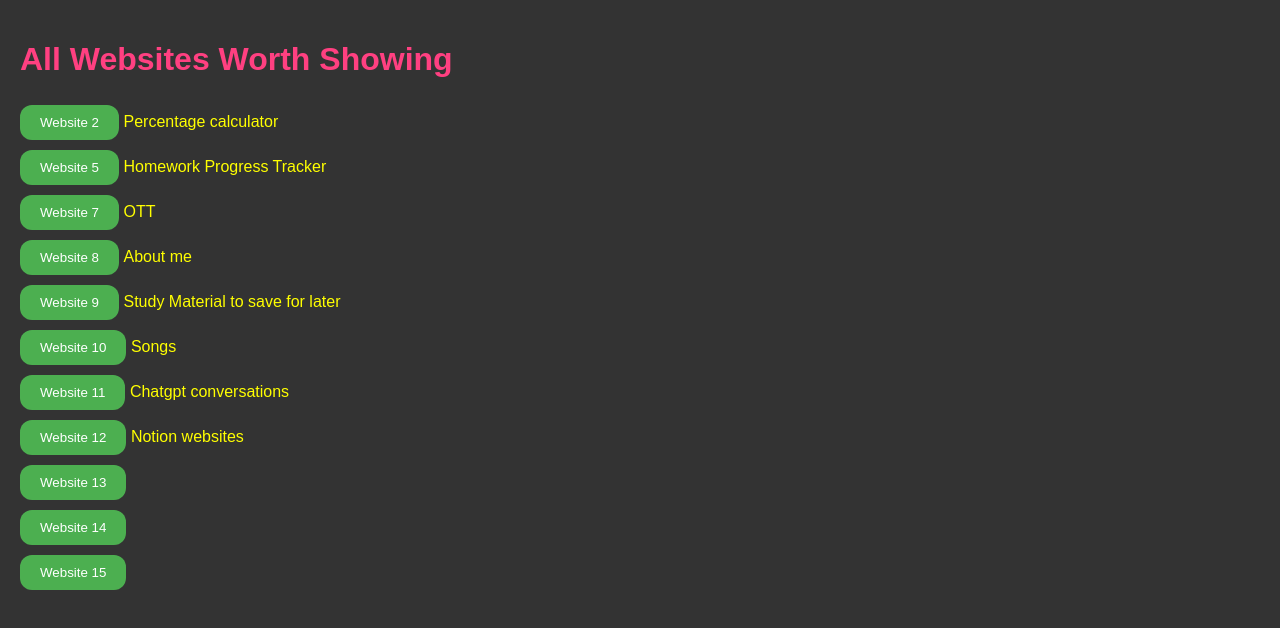
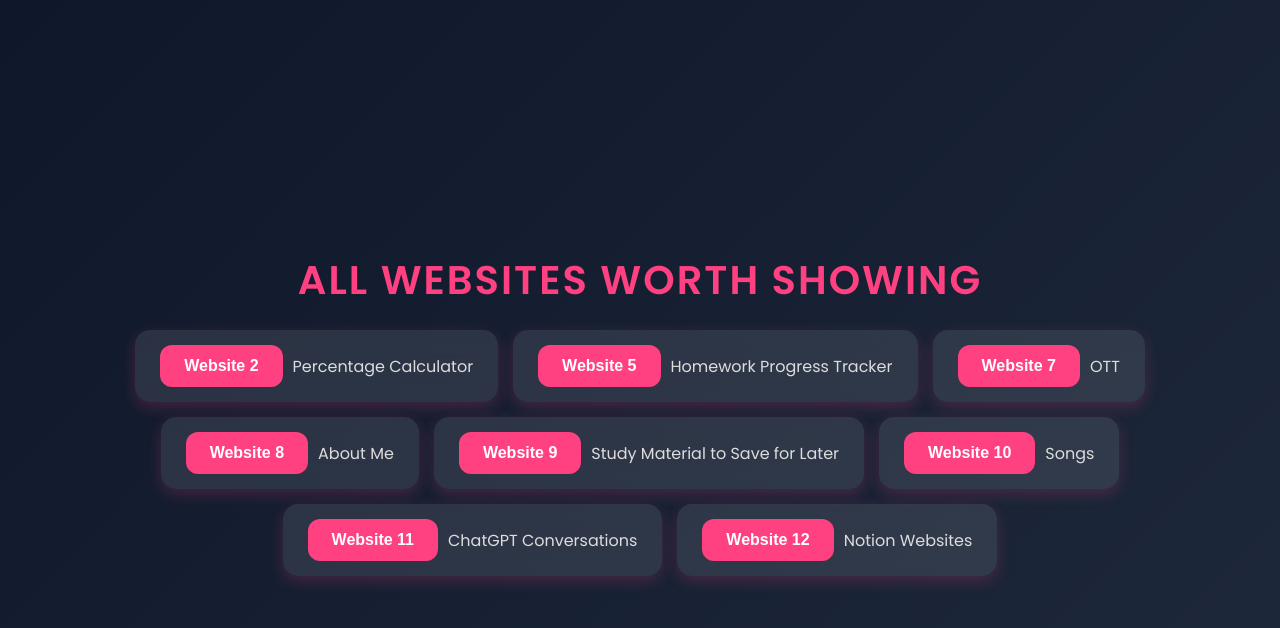
Before and after one commit to yashkumar2011/l, a plain HTML site: page index.html in a window 1280 px wide. Drawn offline with Linux system fonts and the light colour scheme.

Commit message:
made it look fire

```diff
--- a/index.html
+++ b/index.html
@@ -4,68 +4,125 @@
 <head>
     <meta charset="UTF-8">
     <meta name="viewport" content="width=device-width, initial-scale=1.0">
-    <title>Content locator</title>
-    <link rel="stylesheet" href="style.css">
+    <title>Content Locator</title>
+    <link rel="stylesheet" href="https://fonts.googleapis.com/css2?family=Poppins:wght@300;400;600&display=swap">
+    <style>
+        body {
+            font-family: 'Poppins', sans-serif;
+            margin: 0;
+            padding: 0;
+            display: flex;
+            flex-direction: column;
+            align-items: center;
+            justify-content: center;
+            height: 100vh;
+            background: linear-gradient(135deg, #0f172a, #1e293b);
+            color: #fff;
+            text-align: center;
+        }
+
+        h1 {
+            font-size: 2.5rem;
+            margin-bottom: 20px;
+            color: #FF4081;
+            text-transform: uppercase;
+            letter-spacing: 2px;
+        }
+
+        .container {
+            display: flex;
+            flex-wrap: wrap;
+            gap: 15px;
+            justify-content: center;
+            max-width: 90%;
+        }
+
+        .button-container {
+            display: flex;
+            align-items: center;
+            gap: 10px;
+            background: rgba(255, 255, 255, 0.1);
+            padding: 15px 25px;
+            border-radius: 15px;
+            backdrop-filter: blur(15px);
+            transition: all 0.3s ease-in-out;
+            box-shadow: 0 5px 15px rgba(255, 64, 129, 0.2);
+        }
+
+        .button-container:hover {
+            transform: scale(1.1);
+            background: rgba(255, 255, 255, 0.2);
+            box-shadow: 0 8px 20px rgba(255, 64, 129, 0.3);
+        }
+
+        button {
+            background: #FF4081;
+            color: white;
+            border: none;
+            padding: 12px 24px;
+            border-radius: 12px;
+            font-size: 1rem;
+            font-weight: 600;
+            cursor: pointer;
+            transition: all 0.3s ease-in-out;
+        }
+
+        button:hover {
+            background: #E91E63;
+            transform: scale(1.1);
+        }
+
+        p {
+            margin: 0;
+            font-size: 1rem;
+            font-weight: 400;
+            color: #ddd;
+        }
+
+        @media (max-width: 768px) {
+            .container {
+                flex-direction: column;
+                align-items: center;
+            }
+        }
+    </style>
 </head>
 
 <body>
-    <h1 style="color:#FF4081;">All Websites Worth Showing</h1>
-
-    <div>
+    <h1>All Websites Worth Showing</h1>
+    <div class="container">
+        <div class="button-container">
             <button onclick="location.href='index2.html'">Website 2</button>
-        <p style="display: inline;"> Percentage calculator</p>
+            <p>Percentage Calculator</p>
         </div>
-    <!-- <div>
-        <button onclick="location.href='index3.html'">Website 3</button>
-        <p style="display: inline;"> Introduction of me</p>
+        <div class="button-container">
+            <button onclick="location.href='index5.html'">Website 5</button>
+            <p>Homework Progress Tracker</p>
         </div>
-    <div>
-        <button onclick="location.href='index4.html'">Website 4</button>
-        <p style="display: inline;"> My Blog</p>
-    </div> -->
-    <div>
-        <button onclick="location.href='index5.html'">Website 5</button>
-        <p style="display: inline;"> Homework Progress Tracker</p>
+        <div class="button-container">
+            <button onclick="location.href='https://yashkumar2011.github.io/OTT/'">Website 7</button>
+            <p>OTT</p>
         </div>
-    <!-- <div>
-        <button onclick="location.href='index6.html'">Website 6</button>
-        <p style="display: inline;">Fill out this form</p>
-    </div> -->
-    <div>
-        <button onclick="location.href='https://yashkumar2011.github.io/OTT/'">Website 7</button>
-        <p style="display: inline;">OTT</p>
+        <div class="button-container">
+            <button onclick="location.href='index6.html'">Website 8</button>
+            <p>About Me</p>
         </div>
-    <div>
-        <button onclick="location.href='index6.html'">Website 8</button>
-        <p style="display: inline;">About me</p>
+        <div class="button-container">
+            <button onclick="location.href='index7.html'">Website 9</button>
+            <p>Study Material to Save for Later</p>
         </div>
-    <div>
-            <button onclick="location.href='index7.html'">Website 9</button>
-            <p style="display: inline;">Study Material to save for later</p>
+        <div class="button-container">
+            <button onclick="location.href='index8.html'">Website 10</button>
+            <p>Songs</p>
         </div>
-    <div>
-        <button onclick="location.href='index8.html'">Website 10</button>
-        <p style="display: inline;">Songs</p>
+        <div class="button-container">
+            <button onclick="location.href='chatgpt.html'">Website 11</button>
+            <p>ChatGPT Conversations</p>
         </div>
-    <div>
-        <button onclick="location.href='chatgpt.html'">Website 11</button>
-        <p style="display: inline;">Chatgpt conversations</p>
+        <div class="button-container">
+            <button onclick="location.href='notion.html'">Website 12</button>
+            <p>Notion Websites</p>
         </div>
-    <div>
-        <button onclick="location.href='notion.html'">Website 12</button>
-        <p style="display: inline;">Notion websites</p>
-    </div>
-    <div>
-        <button onclick="location.href=''">Website 13</button>
-        <p style="display: inline;"></p>
-    </div>
-    <div>
-        <button onclick="location.href=''">Website 14</button>
-        <p style="display: inline;"></p>
-    </div>
-    <div>
-        <button onclick="location.href=''">Website 15</button>
-        <p style="display: inline;"></p>
     </div>
 </body>
 
```
Lines whose indentation alone changed are shown as unchanged.
